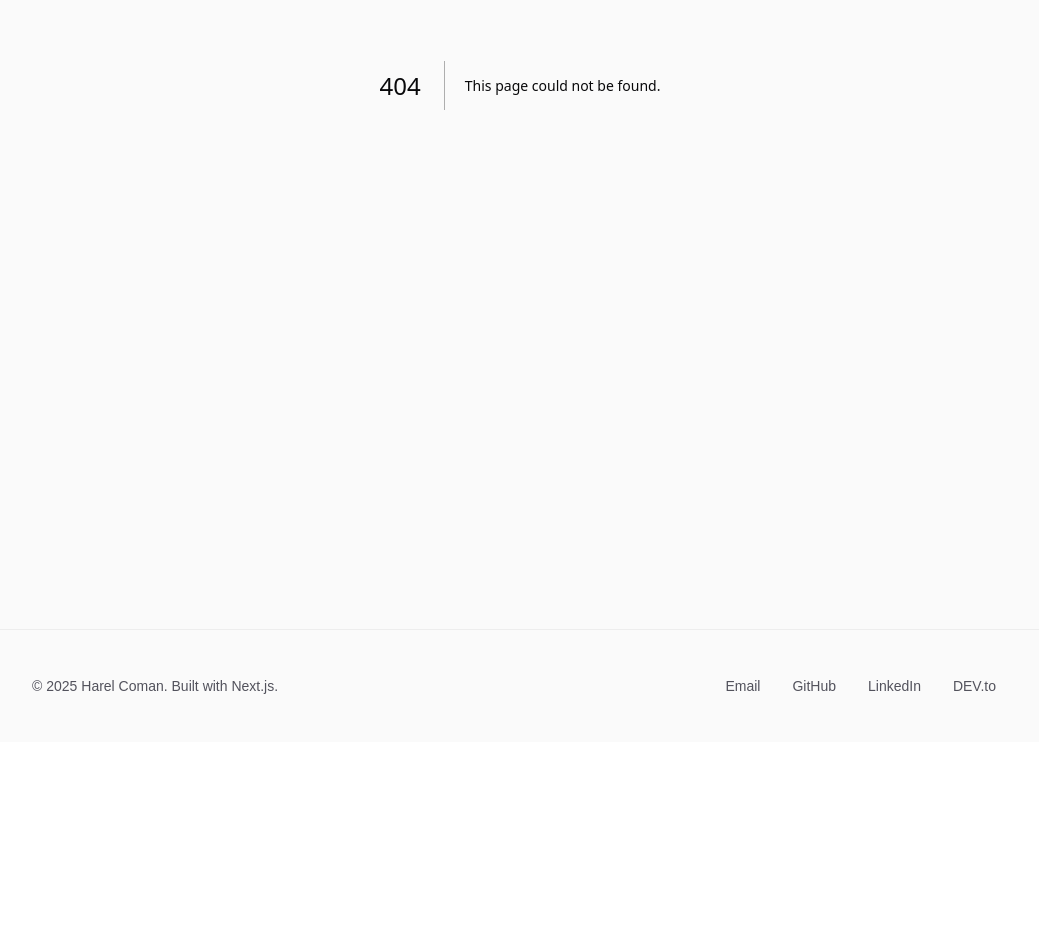
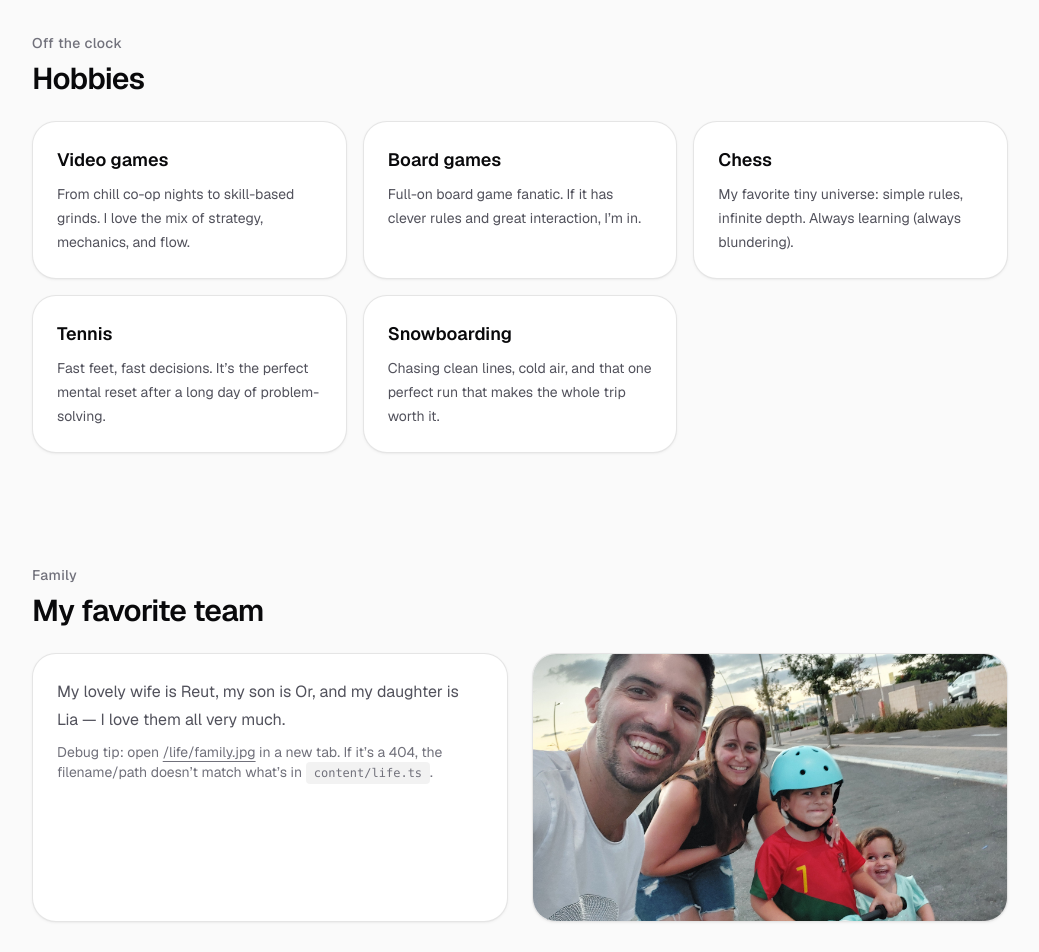
Before and after one commit to haco29/personal-website, a Next.js app: page /life in a window 1280 px wide. Before the commit this address had no page. Shown: the part 380-1332 px from the top of the page, without its empty margins (120-1159 px from the left). Before the commit the page ends 1122 px from the top, so only its background shows below. Built offline with nearby package versions, Linux system fonts and the light colour scheme.

Commit message:
feat: add 'Life' page and update sitemap and navigation (#2)
Co-authored-by: harelcoman <harel.coman@verbit.ai>

```diff
--- a/app/components/Nav.tsx
+++ b/app/components/Nav.tsx
@@ -6,6 +6,7 @@ import { Container } from "./Container";
 const navItems = [
   { href: "/", label: "Home" },
   { href: "/about", label: "About" },
+  { href: "/life", label: "Life" },
   { href: "/writing", label: "Writing" },
 ] as const;
 
--- /dev/null
+++ b/app/life/page.tsx
@@ -0,0 +1,87 @@
+import type { Metadata } from "next";
+import Image from "next/image";
+
+import { Container } from "../components/Container";
+import { Section } from "../components/Section";
+import { life } from "../../content/life";
+
+export const metadata: Metadata = {
+  title: "Life",
+  description: "Harel’s life outside of work: hobbies, games, sports, and family.",
+  openGraph: {
+    title: "Life · harelcoman",
+    description: "Harel’s life outside of work: hobbies, games, sports, and family.",
+    url: "/life",
+  },
+};
+
+export default function LifePage() {
+  return (
+    <div className="font-sans">
+      <Container>
+        <div className="py-14 sm:py-20">
+          <div className="max-w-3xl">
+            <h1 className="text-4xl font-semibold tracking-tight text-zinc-950 sm:text-5xl dark:text-zinc-50">
+              Life
+            </h1>
+            <p className="mt-5 text-lg leading-8 text-zinc-600 dark:text-zinc-400">{life.intro}</p>
+          </div>
+        </div>
+
+        <Section title="Hobbies" eyebrow="Off the clock">
+          <div className="grid gap-4 sm:grid-cols-2 lg:grid-cols-3">
+            {life.hobbies.map((h) => (
+              <div
+                key={h.title}
+                className="rounded-3xl border border-black/10 bg-white p-6 shadow-sm shadow-black/5 dark:border-white/15 dark:bg-black dark:shadow-none"
+              >
+                <h2 className="text-lg font-semibold text-zinc-950 dark:text-zinc-50">{h.title}</h2>
+                <p className="mt-2 text-sm leading-6 text-zinc-600 dark:text-zinc-400">
+                  {h.description}
+                </p>
+              </div>
+            ))}
+          </div>
+        </Section>
+
+        <Section title={life.family.headline} eyebrow="Family">
+          <div className="grid gap-6 lg:grid-cols-[1fr_1fr]">
+            <div className="rounded-3xl border border-black/10 bg-white p-6 shadow-sm shadow-black/5 dark:border-white/15 dark:bg-black dark:shadow-none">
+              <p className="text-base leading-7 text-zinc-600 dark:text-zinc-400">
+                {life.family.copy}
+              </p>
+              <p className="mt-2 text-sm text-zinc-500 dark:text-zinc-500">
+                Debug tip: open{" "}
+                <a
+                  className="underline underline-offset-4 hover:text-zinc-700 dark:hover:text-zinc-300"
+                  href={life.family.photo.src}
+                  target="_blank"
+                  rel="noreferrer"
+                >
+                  {life.family.photo.src}
+                </a>{" "}
+                in a new tab. If it’s a 404, the filename/path doesn’t match what’s in{" "}
+                <code className="rounded bg-black/5 px-2 py-1 text-xs dark:bg-white/10">
+                  content/life.ts
+                </code>
+                .
+              </p>
+            </div>
+
+            <div className="overflow-hidden rounded-3xl border border-black/10 bg-white shadow-sm shadow-black/5 dark:border-white/15 dark:bg-black dark:shadow-none">
+              <div className="relative aspect-[16/9] w-full bg-zinc-100 dark:bg-white/5">
+                <Image
+                  src={life.family.photo.src}
+                  alt={life.family.photo.alt}
+                  fill
+                  sizes="(min-width: 1024px) 520px, 100vw"
+                  className="object-cover"
+                />
+              </div>
+            </div>
+          </div>
+        </Section>
+      </Container>
+    </div>
+  );
+}
--- a/app/sitemap.ts
+++ b/app/sitemap.ts
@@ -8,5 +8,23 @@ export default function sitemap(): MetadataRoute.Sitemap {
       changeFrequency: "weekly",
       priority: 1,
     },
+    {
+      url: "https://harelcoman.dev/about",
+      lastModified: new Date(),
+      changeFrequency: "monthly",
+      priority: 0.8,
+    },
+    {
+      url: "https://harelcoman.dev/life",
+      lastModified: new Date(),
+      changeFrequency: "monthly",
+      priority: 0.7,
+    },
+    {
+      url: "https://harelcoman.dev/writing",
+      lastModified: new Date(),
+      changeFrequency: "weekly",
+      priority: 0.8,
+    },
   ];
 }
--- /dev/null
+++ b/content/life.ts
@@ -0,0 +1,48 @@
+export type LifeHobby = {
+  title: string;
+  description: string;
+};
+
+export const life = {
+  intro:
+    "Outside of work, I recharge with games, sports, and family time — still chasing tiny improvements, just with more laughter.",
+  hobbies: [
+    {
+      title: "Video games",
+      description:
+        "From chill co-op nights to skill-based grinds. I love the mix of strategy, mechanics, and flow.",
+    },
+    {
+      title: "Board games",
+      description:
+        "Full-on board game fanatic. If it has clever rules and great interaction, I’m in.",
+    },
+    {
+      title: "Chess",
+      description:
+        "My favorite tiny universe: simple rules, infinite depth. Always learning (always blundering).",
+    },
+    {
+      title: "Tennis",
+      description:
+        "Fast feet, fast decisions. It’s the perfect mental reset after a long day of problem-solving.",
+    },
+    {
+      title: "Snowboarding",
+      description:
+        "Chasing clean lines, cold air, and that one perfect run that makes the whole trip worth it.",
+    },
+  ] satisfies LifeHobby[],
+  family: {
+    headline: "My favorite team",
+    copy: "My lovely wife is Reut, my son is Or, and my daughter is Lia — I love them all very much.",
+    photo: {
+      /**
+       * Place your family photo at: `personal-website/public/life/family.jpg`
+       * (we don’t commit binary files from this environment).
+       */
+      src: "/life/family.jpg",
+      alt: "Harel with his family outdoors",
+    },
+  },
+} as const;
```
Also changed, not shown: public/life/family.jpg (added).
